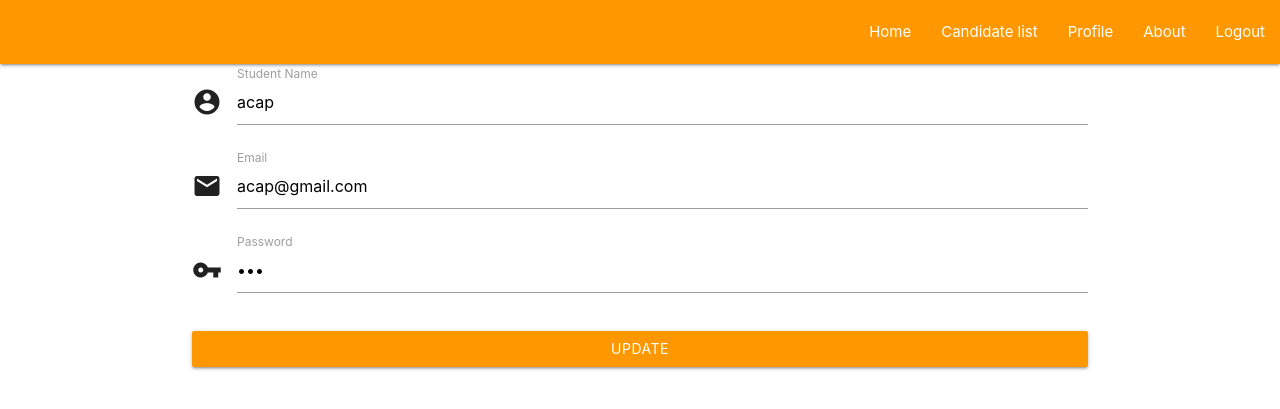
After one commit to rashideen96/votingapp, a PHP site: page /edit_profile.php in a window 1280 px wide. The commit adds this page. Shown: the top 409 px of the page. Run offline with PHP 8.4, Linux system fonts and the light colour scheme; a user stored in the database is signed in; data comes from the database, SQL or seed files in the repository.

Commit message:
update user profile

```diff
--- a/detail.php
+++ b/detail.php
@@ -27,7 +27,8 @@
                         // set vote counter increment
                         mysqli_query($conn, "UPDATE candidates SET vote_totall = $votes_pres WHERE id=$vid");
 
-                        header('Location: candidate.php');
+                        //header('Location: candidate.php');
+                        echo "<script>window.location.href = 'candidate.php'; </script>";
 
                     }
 
--- /dev/null
+++ b/edit_profile.php
@@ -0,0 +1,61 @@
+<?php include('includes/header.php'); ?>
+	<?php include('includes/navigation.php'); ?>
+
+
+	<div class="container">
+		<?php
+
+		$sql = mysqli_query($conn, "SELECT * FROM students WHERE id = '".$_SESSION['id']."'");
+
+		while ($row = mysqli_fetch_assoc($sql)) {
+			$id = $row['id'];
+			$student_name = $row['student_name'];
+			$student_email = $row['student_email'];
+			$student_pass = $row['password'];
+		}
+
+		if (isset($_POST['btn_login'])) {
+
+			$sname = $_POST['student_name'];
+			$semail = $_POST['email'];
+			$spass = $_POST['password'];
+
+			//update user query
+			$sql = mysqli_query($conn, "UPDATE students SET student_name='$sname', student_email='$semail', password='$spass' WHERE id='".$_SESSION['id']."'");
+
+			if (!$sql) {
+				echo "<script>alert('please try again')</script>";
+			} else {
+				echo "<script>alert('profile update successfully')</script>";
+			}
+
+		}
+
+
+		 ?>
+		<form class="col s12" action="edit_profile.php" method="post" id="loginForm">
+            <div class="row">
+                <div class="input-field col s12">
+                    <i class="material-icons prefix">account_circle</i>
+                    <input id="icon_prefix" type="text" class="validate" name="student_name" id="student_name" value="<?= $student_name; ?>">
+                    <label for="icon_prefix">Student Name</label>
+                </div>
+                <div class="input-field col s12">
+                    <i class="material-icons prefix">email</i>
+                    <input id="icon_prefix" type="email" class="validate" name="email" id="email" value="<?= $student_email; ?>">
+                    <label for="icon_prefix">Email</label>
+                </div>
+                <div class="input-field col s12">
+                    <i class="material-icons prefix">vpn_key</i>
+                    <input id="icon_telephone" type="password" class="validate" name="password" id="password" value="<?= $student_pass; ?>">
+                    <label for="icon_telephone">Password</label>
+                </div>
+                <div class="input-field col s12">
+                    <button type='submit' name='btn_login' class='col s12 btn orange'>Update</button>
+                </div>
+            </div>
+        </form>
+	</div>
+
+
+<?php include('includes/footer.php'); ?>
--- a/includes/navigation.php
+++ b/includes/navigation.php
@@ -4,7 +4,8 @@
             <a href="#" data-target="mobile-demo" class="sidenav-trigger"><i class="material-icons">menu</i></a>
             <ul class="right hide-on-med-and-down">
                 <li><a href="index.php">Home</a></li>
-                <li><a href="candidate.php">candidate list</a></li>
+                <li><a href="candidate.php">Candidate list</a></li>
+                <li><a href="profile.php">Profile</a></li>
                 <li><a href="about.php">About</a></li>
                 <li><a href="logout.php">Logout</a></li>
             </ul>
@@ -17,6 +18,7 @@
         <li><img src="images/download.png" alt=""></li>
         <li><a href="index.php">Home</a></li>
         <li><a href="candidate.php">Candidate list</a></li>
+        <li><a href="profile.php">Profile</a></li>
         <li><a href="about.php">About</a></li>
         <li><a href="logout.php">Logout</a></li>
     </ul>
--- a/login.php
+++ b/login.php
@@ -63,7 +63,7 @@ if(isset($_POST['btn_login'])){
 
 
     <div class="container">
-        <p class="center"><img src="images/logo.png" alt=""></p>
+        <p class="center"><img src="images/logo.png" alt="" width="100%"></p>
 
             <form class="col s12" action="" method="post" id="loginForm">
                 <div class="row">
@@ -78,7 +78,7 @@ if(isset($_POST['btn_login'])){
                         <label for="icon_telephone">Password</label>
                     </div>
                     <div class="input-field col s12">
-                        <button type='submit' name='btn_login' class='col s12 btn btn-large waves-effect orange'>Login</button>
+                        <button type='submit' name='btn_login' class='col s12 btn orange'>Login</button>
                     </div>
                 </div>
             </form>
```
Also changed, not shown: profile.php (added, +33 -0 lines).
